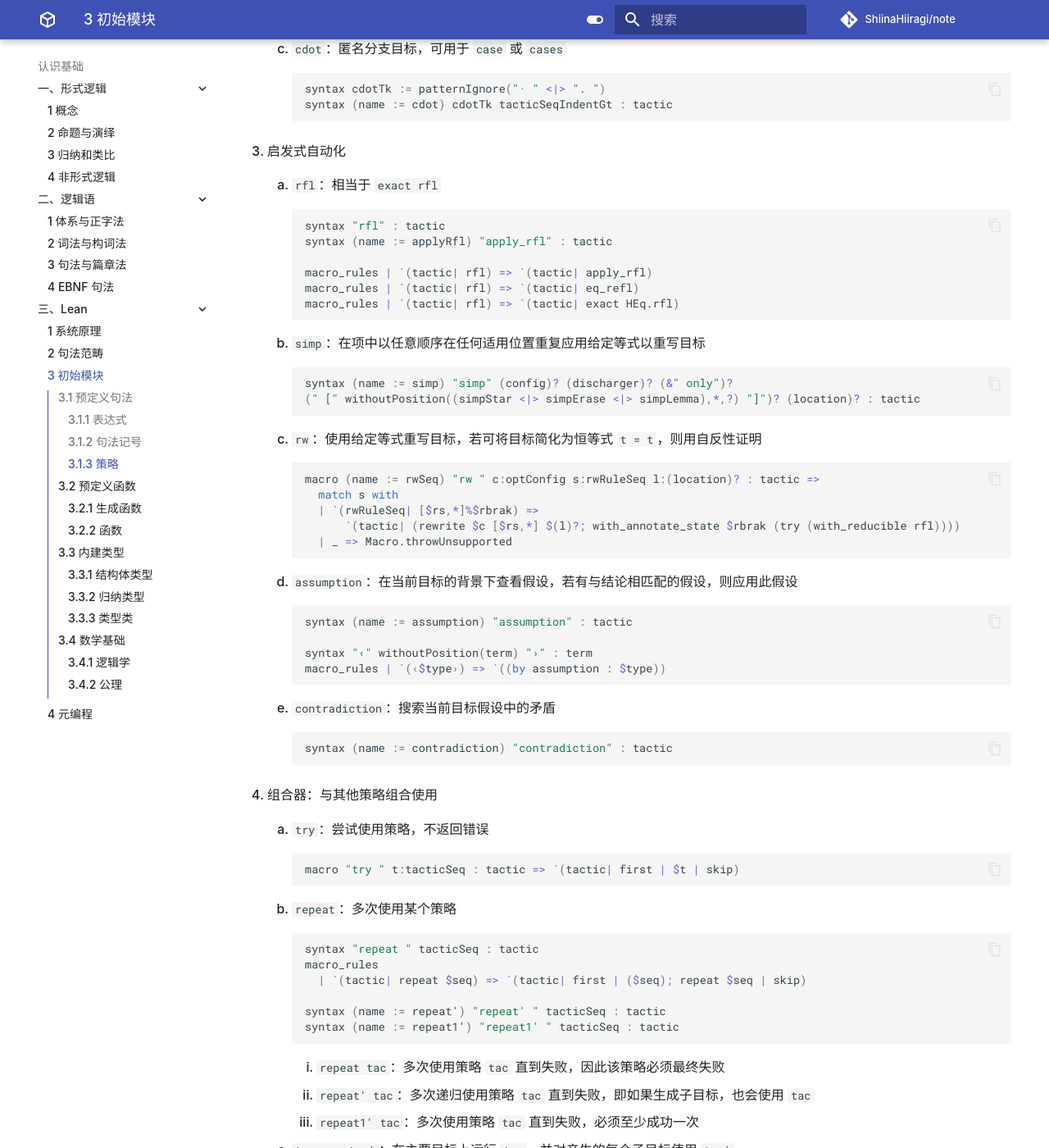
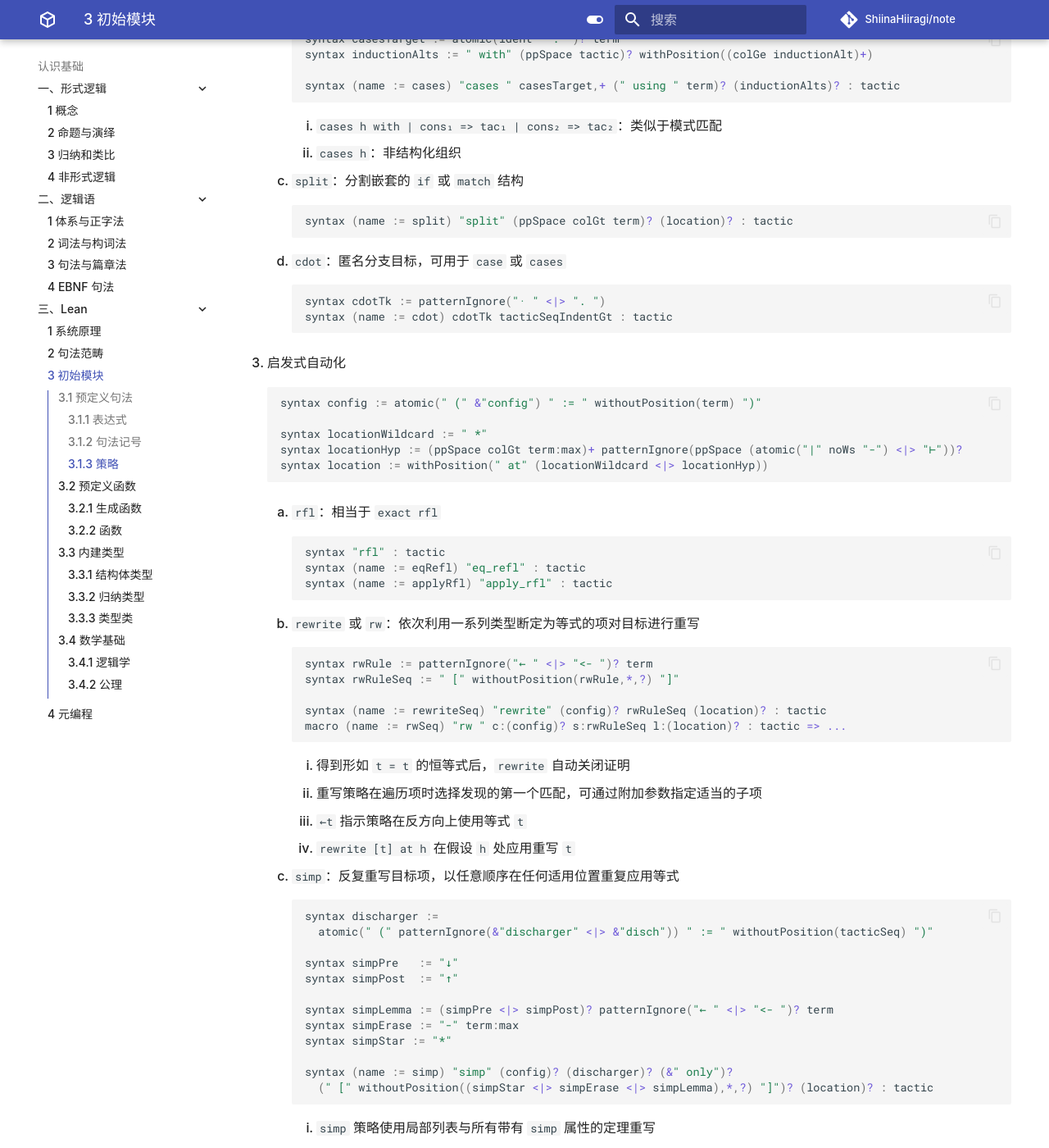
Before and after one commit to ShiinaHiiragi/note, an MkDocs documentation site: the page built from docs/cogn/lean/init.md, in a window 1280 px wide and 1400 px high, scrolled down 3870 px. Shown: the whole window at 82% size. Built offline with MkDocs 1.6.1 and Material for MkDocs 9.7.7, drawn with Linux system fonts in a browser that asks for light colours; comment, search, counter and statistics services are not loaded; some of the changed text lies outside the part shown.

Commit message:
finish chap 04

````diff
--- a/docs/cogn/lean/init.md
+++ b/docs/cogn/lean/init.md
@@ -1,4 +1,6 @@
 # 3 初始模块
+
+- Lean 启动时自动导入库中 Init 文件夹的内容
 
 ## 3.1 预定义句法
 ### 3.1.1 表达式
@@ -161,6 +163,7 @@
     5. `generalize`：将目标中的任意表达式替换为新的变量
 
         ```lean
+        syntax generalizeArg := atomic(ident " : ")? term:51 " = " ident
         syntax (name := generalize) "generalize " generalizeArg,+ (location)? : tactic
         ```
 
@@ -172,6 +175,7 @@
     1. `case`：子目标分支
 
         ```lean
+        syntax caseArg := binderIdent (ppSpace binderIdent)*
         syntax (name := case) "case " sepBy1(caseArg, " | ") " => " tacticSeq : tactic
         ```
 
@@ -182,13 +186,22 @@
     2. `cases`：分解归纳类型
 
         ```lean
+        syntax casesTarget := atomic(ident " : ")? term
+        syntax inductionAlts := " with" (ppSpace tactic)? withPosition((colGe inductionAlt)+)
+
         syntax (name := cases) "cases " casesTarget,+ (" using " term)? (inductionAlts)? : tactic
         ```
 
-        1. `case h with | cons₁ => tac₁ | cons₂ => tac₂`：类似于模式匹配
+        1. `cases h with | cons₁ => tac₁ | cons₂ => tac₂`：类似于模式匹配
         2. `cases h`：非结构化组织
 
-    3. `cdot`：匿名分支目标，可用于 `case` 或 `cases`
+    3. `split`：分割嵌套的 `if` 或 `match` 结构
+
+        ```lean
+        syntax (name := split) "split" (ppSpace colGt term)? (location)? : tactic
+        ```
+
+    4. `cdot`：匿名分支目标，可用于 `case` 或 `cases`
 
         ```lean
         syntax cdotTk := patternIgnore("· " <|> ". ")
@@ -196,33 +209,58 @@
         ```
 
 3. 启发式自动化
+
+    ```lean
+    syntax config := atomic(" (" &"config") " := " withoutPosition(term) ")"
+
+    syntax locationWildcard := " *"
+    syntax locationHyp := (ppSpace colGt term:max)+ patternIgnore(ppSpace (atomic("|" noWs "-") <|> "⊢"))?
+    syntax location := withPosition(" at" (locationWildcard <|> locationHyp))
+    ```
+
     1. `rfl`：相当于 `exact rfl`
 
         ```lean
         syntax "rfl" : tactic
+        syntax (name := eqRefl) "eq_refl" : tactic
         syntax (name := applyRfl) "apply_rfl" : tactic
-
-        macro_rules | `(tactic| rfl) => `(tactic| apply_rfl)
-        macro_rules | `(tactic| rfl) => `(tactic| eq_refl)
-        macro_rules | `(tactic| rfl) => `(tactic| exact HEq.rfl)
         ```
 
-    2. `simp`：在项中以任意顺序在任何适用位置重复应用给定等式以重写目标
+    2. `rewrite` 或 `rw`：依次利用一系列类型断定为等式的项对目标进行重写
 
         ```lean
-        syntax (name := simp) "simp" (config)? (discharger)? (&" only")?
-        (" [" withoutPosition((simpStar <|> simpErase <|> simpLemma),*,?) "]")? (location)? : tactic
+        syntax rwRule := patternIgnore("← " <|> "<- ")? term
+        syntax rwRuleSeq := " [" withoutPosition(rwRule,*,?) "]"
+
+        syntax (name := rewriteSeq) "rewrite" (config)? rwRuleSeq (location)? : tactic
+        macro (name := rwSeq) "rw " c:(config)? s:rwRuleSeq l:(location)? : tactic => ...
         ```
 
-    3. `rw`：使用给定等式重写目标，若可将目标简化为恒等式 `t = t`，则用自反性证明
+        1. 得到形如 `t = t` 的恒等式后，`rewrite` 自动关闭证明
+        2. 重写策略在遍历项时选择发现的第一个匹配，可通过附加参数指定适当的子项
+        3. `←t` 指示策略在反方向上使用等式 `t`
+        4. `rewrite [t] at h` 在假设 `h` 处应用重写 `t`
+
+    3. `simp`：反复重写目标项，以任意顺序在任何适用位置重复应用等式
 
         ```lean
-        macro (name := rwSeq) "rw " c:optConfig s:rwRuleSeq l:(location)? : tactic =>
-          match s with
-          | `(rwRuleSeq| [$rs,*]%$rbrak) =>
-              `(tactic| (rewrite $c [$rs,*] $(l)?; with_annotate_state $rbrak (try (with_reducible rfl))))
-          | _ => Macro.throwUnsupported
+        syntax discharger :=
+          atomic(" (" patternIgnore(&"discharger" <|> &"disch")) " := " withoutPosition(tacticSeq) ")"
+
+        syntax simpPre   := "↓"
+        syntax simpPost  := "↑"
+
+        syntax simpLemma := (simpPre <|> simpPost)? patternIgnore("← " <|> "<- ")? term
+        syntax simpErase := "-" term:max
+        syntax simpStar := "*"
+
+        syntax (name := simp) "simp" (config)? (discharger)? (&" only")?
+          (" [" withoutPosition((simpStar <|> simpErase <|> simpLemma),*,?) "]")? (location)? : tactic
         ```
+
+        1. `simp` 策略使用局部列表与所有带有 `simp` 属性的定理重写
+        2. `simp only` 排除使用默认值，仅使用列表内的定理简化
+        3. 可在列表内使用通配符 `*` 以使用局部环境中存在的所有假设，或用 `-` 前缀阻止使用特定定理
 
     4. `assumption`：在当前目标的背景下查看假设，若有与结论相匹配的假设，则应用此假设
 
@@ -264,12 +302,12 @@
     3. `tac <;> tac'`：在主要目标上运行 `tac`，并对产生的每个子目标使用 `tac'`
 
         ```lean
-        macro:1 x:tactic tk:" <;> " y:tactic:2 : tactic => `(tactic|
-        focus
-          $x:tactic
-          -- annotate token with state after executing `x`
-          with_annotate_state $tk skip
-          all_goals $y:tactic)
+        macro:1 x:tactic tk:" <;> " y:tactic:2 : tactic => `(
+          tactic|focus
+            $x:tactic
+            with_annotate_state $tk skip
+            all_goals $y:tactic
+        )
         ```
 
     4. `first | tac | ...`：运行每个策略直到其中一个成功，否则返回失败
````
Also changed, not shown: docs/cogn/lean/cat.md (+27 -10 lines), docs/cogn/lean/sys.md (+3 -3 lines).
